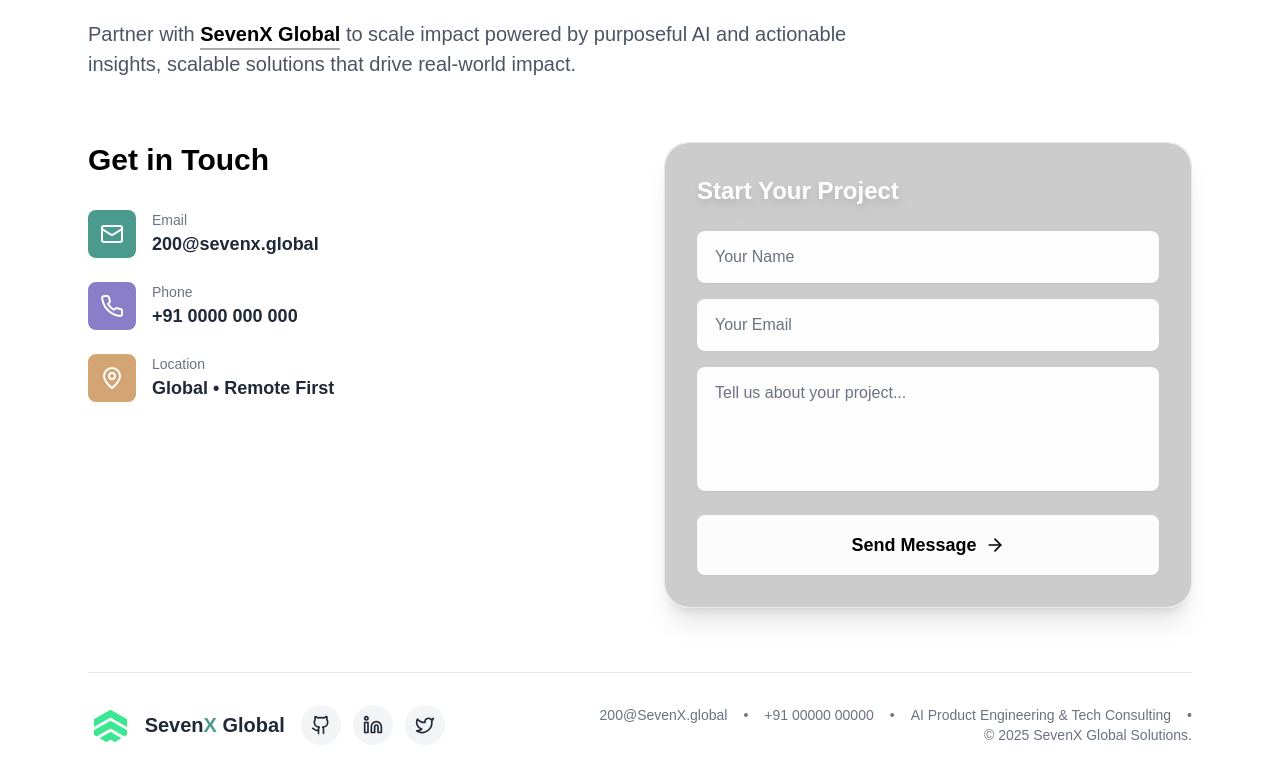
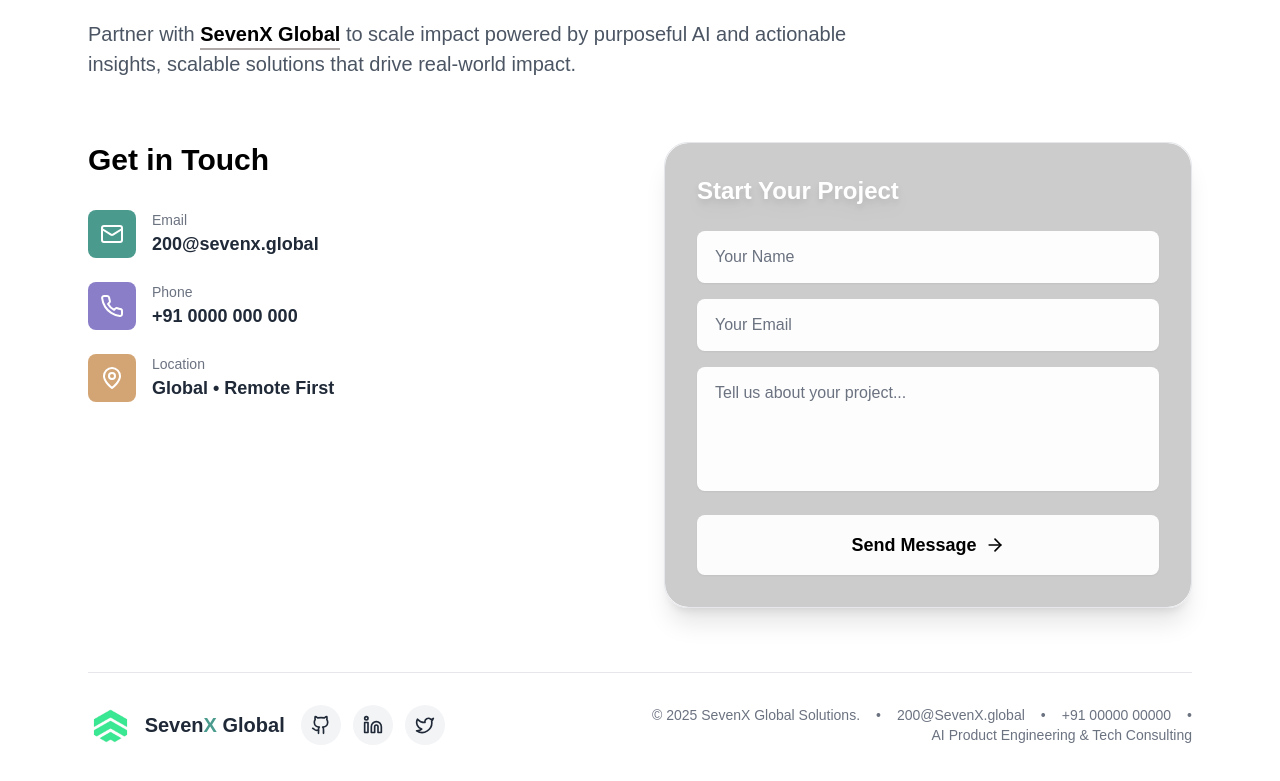
Before and after one commit to HeyItsSashi/848, a React (Vite) app: page / in a window 1280 px wide. Shown: the part 3806-4587 px from the top of the page. Built offline with nearby package versions, Linux system fonts and the light colour scheme.

Commit message:
Move email to left and align copyright on same line

```diff
--- a/src/components/Contact.tsx
+++ b/src/components/Contact.tsx
@@ -252,13 +252,13 @@ const Contact = () => {
 
             {/* Footer Info */}
             <div className="flex flex-wrap items-center justify-center sm:justify-end space-x-2 sm:space-x-4 text-gray-500 text-xs sm:text-sm text-center">
+              <span>© 2025 SevenX Global Solutions.</span>
+              <span>•</span>
               <span>200@SevenX.global</span>
               <span>•</span>
               <span>+91 00000 00000</span>
               <span>•</span>
               <span>AI Product Engineering & Tech Consulting</span>
-              <span>•</span>
-              <span>© 2025 SevenX Global Solutions.</span>
             </div>
           </div>
         </div>
```
